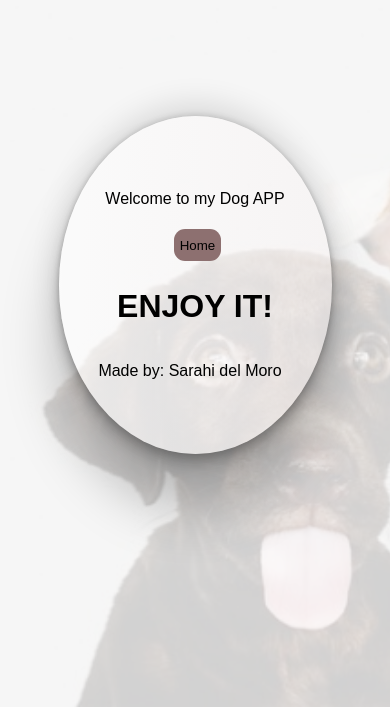
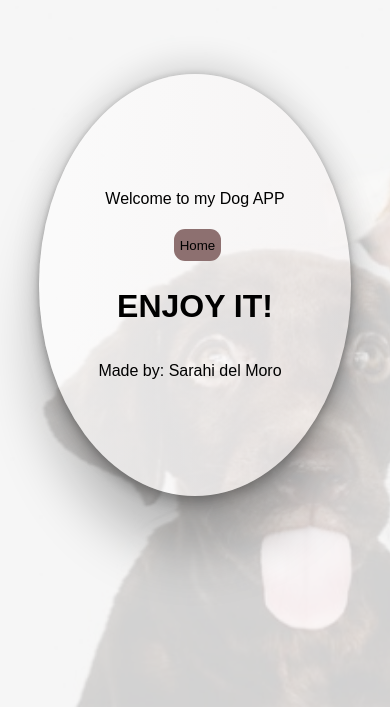
Before and after one commit to saradehi/deploy, a React (Create React App) app in the folder client/: page / in a window 390 px wide. Shown: the part 137-844 px from the top of the page. Built offline with nearby package versions, Linux system fonts and the light colour scheme; a web font is replaced by a local one.

Commit message:
landing page responsive

```diff
--- a/client/src/components/LandingPage/LandingPage.module.css
+++ b/client/src/components/LandingPage/LandingPage.module.css
@@ -48,8 +48,8 @@
     }
 
     .div{
-        width: 70%;
-        height: 40%;
+        min-height: 40%;
+        min-width: 70%;
     }
 
     .maker{
```
